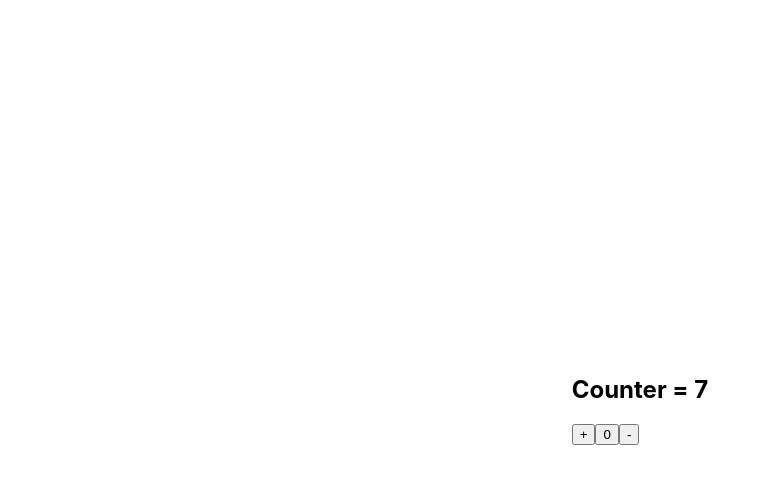
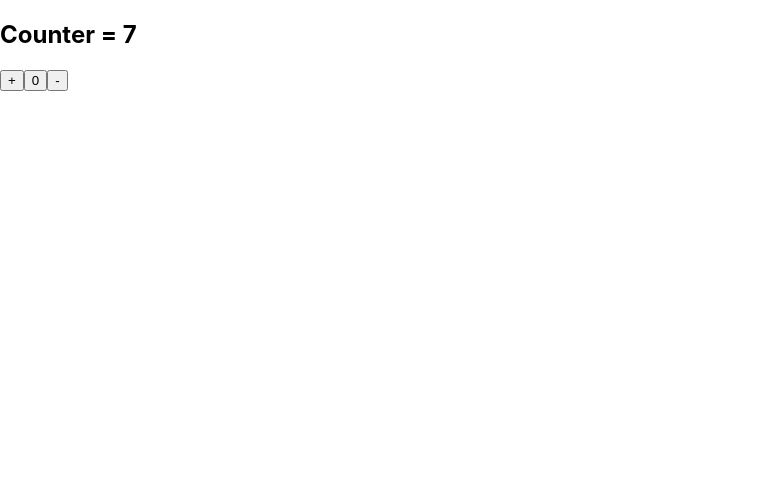
Before and after one commit to ZarNizza/sandbox, a React (Create React App) app: page / in a window 1280 px wide. Shown: the top 484 px of the page, without its empty margins (0-771 px from the left). Built offline with nearby package versions, Linux system fonts and the light colour scheme.

Commit message:
beautify

```diff
--- a/src/index.js
+++ b/src/index.js
@@ -11,8 +11,8 @@ import { UseReduserCounter } from "./UseReduserCounter";
 
 ReactDOM.render(
   <React.StrictMode>
-    <div style={{ height: "100vh",  display: "flex" }}>
-      <div style={{margin: "auto" }}>
+    <div className="flexcontainer">
+      <div className="flexinner">
         {/* <App /> */}
         {/* <GitPromise /> */}
         {/* <UseRefTest /> */}
```
